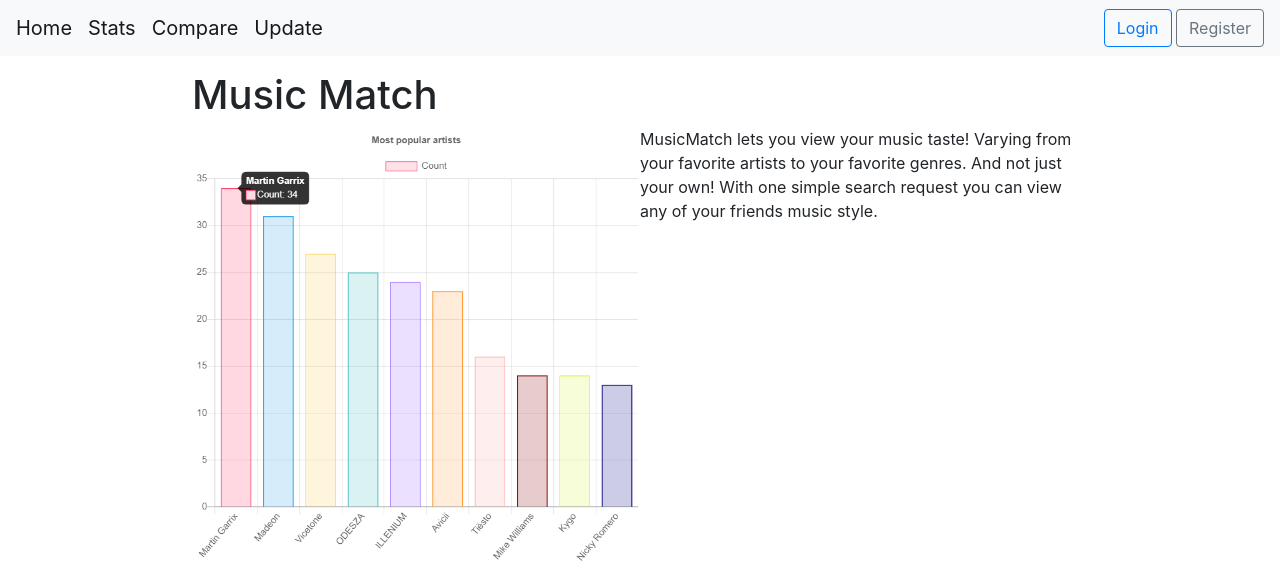
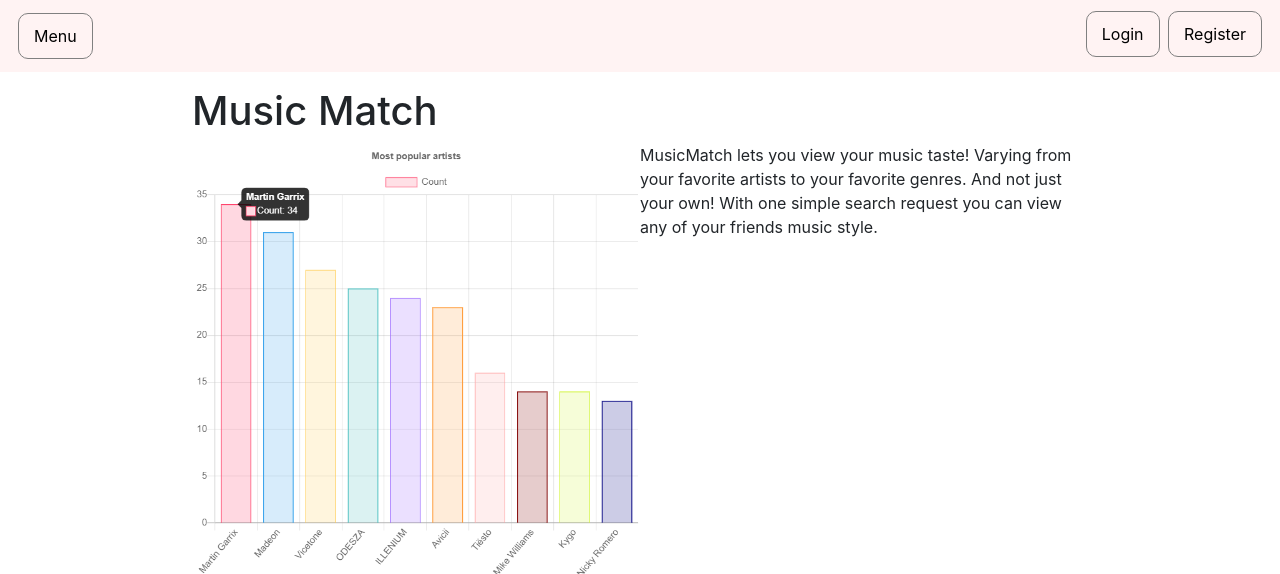
Before and after one commit to Nickvs99/MusicMatch, a Django app: page / in a window 1280 px wide. Shown: the top 574 px of the page. Run offline with Django 3.2, Linux system fonts and the light colour scheme; parts of the project's set-up code (start-up, migrations or seed data) failed here and were passed over; some libraries are stand-ins or nearby versions.

Commit message:
Created header comform design

```diff
--- a/MusicMatch/main/static/main/css/styles.css
+++ b/MusicMatch/main/static/main/css/styles.css
@@ -1,3 +1,16 @@
+body {
+  width: 100%;
+}
+
+button {
+  border: 1px solid;
+  border-radius: 10px;
+  border-color: grey;
+  padding: 10px 15px;
+  background-color: transparent;
+  margin: 5px 2px;
+}
+
 .main {
   margin-left: 15%;
   margin-right: 15%;
@@ -39,4 +52,32 @@
   margin: 0 auto;
   max-width: 575px;
 }
+
+.content {
+  padding: 0 18px;
+  overflow: hidden;
+  background-color: transparent;
+  width: 100%;
+  -webkit-transition: max-height 0.2s ease-out;
+  transition: max-height 0.2s ease-out;
+  max-height: 0px;
+}
+
+.navbar {
+  background-color: #FFF3F3;
+  width: 100%;
+}
+
+.navbarCollapseItem {
+  display: block;
+  color: black;
+  font-size: 20px;
+  margin: 5px 0px;
+}
+
+.navbar-right {
+  position: absolute;
+  top: 6px;
+  right: 16px;
+}
 /*# sourceMappingURL=styles.css.map */
--- a/MusicMatch/main/static/main/css/styles.scss
+++ b/MusicMatch/main/static/main/css/styles.scss
@@ -1,4 +1,18 @@
 $main-margin-side:15%;
+$theme-color-light: #FFF3F3;
+
+body {
+    width:100%;
+}
+
+button {
+    border: 1px solid;
+    border-radius: 10px;
+    border-color:grey;
+    padding: 10px 15px;
+    background-color: transparent;
+    margin: 5px 2px;
+}
 
 .main {
     margin-left: $main-margin-side;
@@ -43,3 +57,31 @@ $main-margin-side:15%;
 
     max-width: 575px;
 }
+
+.content {
+    padding: 0 18px;
+    overflow: hidden;
+    background-color: transparent;
+    width:100%;
+    transition: max-height 0.2s ease-out;
+    max-height: 0px;
+}
+
+.navbar {
+    background-color: $theme-color-light;
+    width: 100%;
+}
+
+.navbarCollapseItem {
+    display:block;
+    color:black;
+    font-size: 20px;
+    margin: 5px 0px;
+
+}
+
+.navbar-right {
+    position: absolute;
+    top: 6px;
+    right: 16px;
+}
--- /dev/null
+++ b/MusicMatch/main/static/main/js/base.js
@@ -0,0 +1,17 @@
+
+document.addEventListener('DOMContentLoaded', () => {
+
+    var coll = document.getElementsByClassName("collapsible");
+
+    for (let i = 0; i < coll.length; i++) {
+        coll[i].addEventListener("click", () => {
+            var content = coll[i].nextElementSibling;
+            if (content.style.maxHeight){
+                content.style.maxHeight = null;
+              } else {
+                content.style.maxHeight = content.scrollHeight + "px";
+              }
+        });
+    }
+
+})
--- a/MusicMatch/main/templates/main/header.html
+++ b/MusicMatch/main/templates/main/header.html
@@ -1,34 +1,33 @@
-<nav class="navbar navbar-expand-sm navbar-light bg-light">
+<nav class="navbar navbar-expand-sm navbar-light">
 
-    <button class="navbar-toggler" type="button" data-toggle="collapse" data-target="#navbarCollapseContent" aria-controls="navbarSupportedContent" aria-expanded="false" aria-label="Toggle navigation">
-        <span class="navbar-toggler-icon"></span>
+    <button class="collapsible" type="button">
+        <!-- TODO Custom icon -->
+        Menu
     </button>
 
-    <div class="collapse navbar-collapse" id="navbarCollapseContent">
-        <ul class="navbar-nav">
-            <a class="navbar-brand" href="{% url 'index' %}">Home</a>
-            <a class="navbar-brand" href="{% url 'stats' %}">Stats</a>
-            <a class="navbar-brand" href="{% url 'compare' %}">Compare</a>
-            <a class="navbar-brand" href="{% url 'update' %}">Update</a>
-        </ul>
+    <div class="content">
+        <a class="navbarCollapseItem" href="{% url 'index' %}">Home</a>
+        <a class="navbarCollapseItem" href="{% url 'stats' %}">Stats</a>
+        <a class="navbarCollapseItem" href="{% url 'compare' %}">Compare</a>
+        <a class="navbarCollapseItem" href="{% url 'update' %}">Update</a>
     </div>
 
-    <div class="ml-auto">
+    <div class="navbar-right">
         {% if request.user.is_authenticated %}
-            <a href="{% url 'account' %}">
-                <div>{{request.user.username}}</button>
+            <a id="usernameButton" href="{% url 'account' %}">
+                <button>{{request.user.username}}</button>
             </a>
             <a href="{% url 'logout' %}">
-                <button class="btn btn-outline-secondary" type="button">Sign out</button>
+                <button type="button">Sign out</button>
             </a>
 
         {% else %}
             <a href="{% url 'login' %}">
-                <button class="btn btn-outline-primary" type="button">Login</button>
+                <button type="button">Login</button>
             </a>
 
-            <a  href="{% url 'register' %}">
-                <button class="btn btn-outline-secondary" type="button">Register</button>
+            <a href="{% url 'register' %}">
+                <button type="button">Register</button>
             </a>
         {% endif %}
     </div>
--- a/MusicMatch/main/templates/main/layout.html
+++ b/MusicMatch/main/templates/main/layout.html
@@ -14,6 +14,8 @@
         <script src="https://cdn.jsdelivr.net/npm/js-cookie@beta/dist/js.cookie.min.js"></script>
 
         <script src="{% static 'main/js/util.js' %}"></script>
+        <script src="{% static 'main/js/base.js' %}"></script>
+
         <link rel="stylesheet" href="{% static 'main/css/styles.css' %}">
 
         {% block scripts %} {% endblock %}
```
Also changed, not shown: 1 other file.
